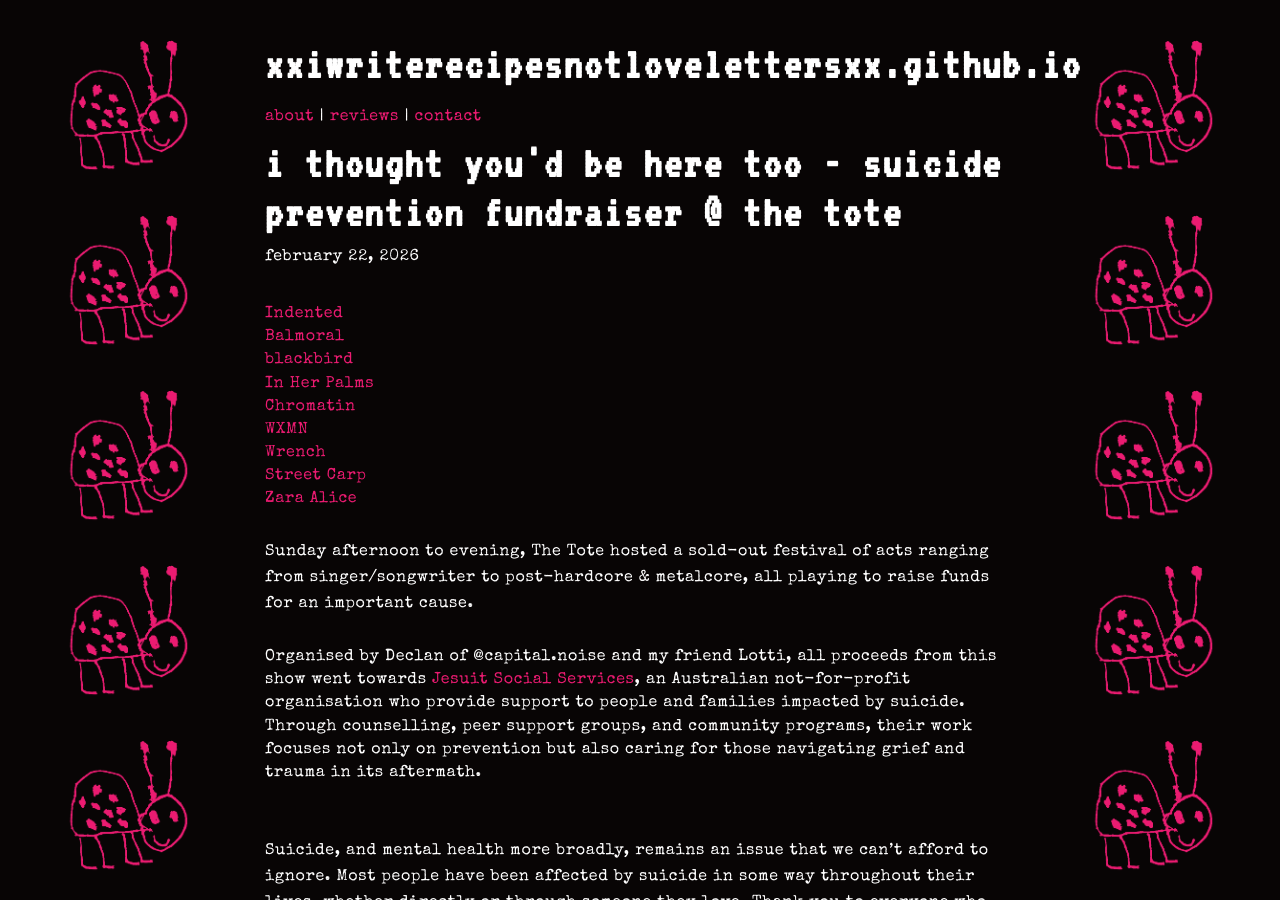
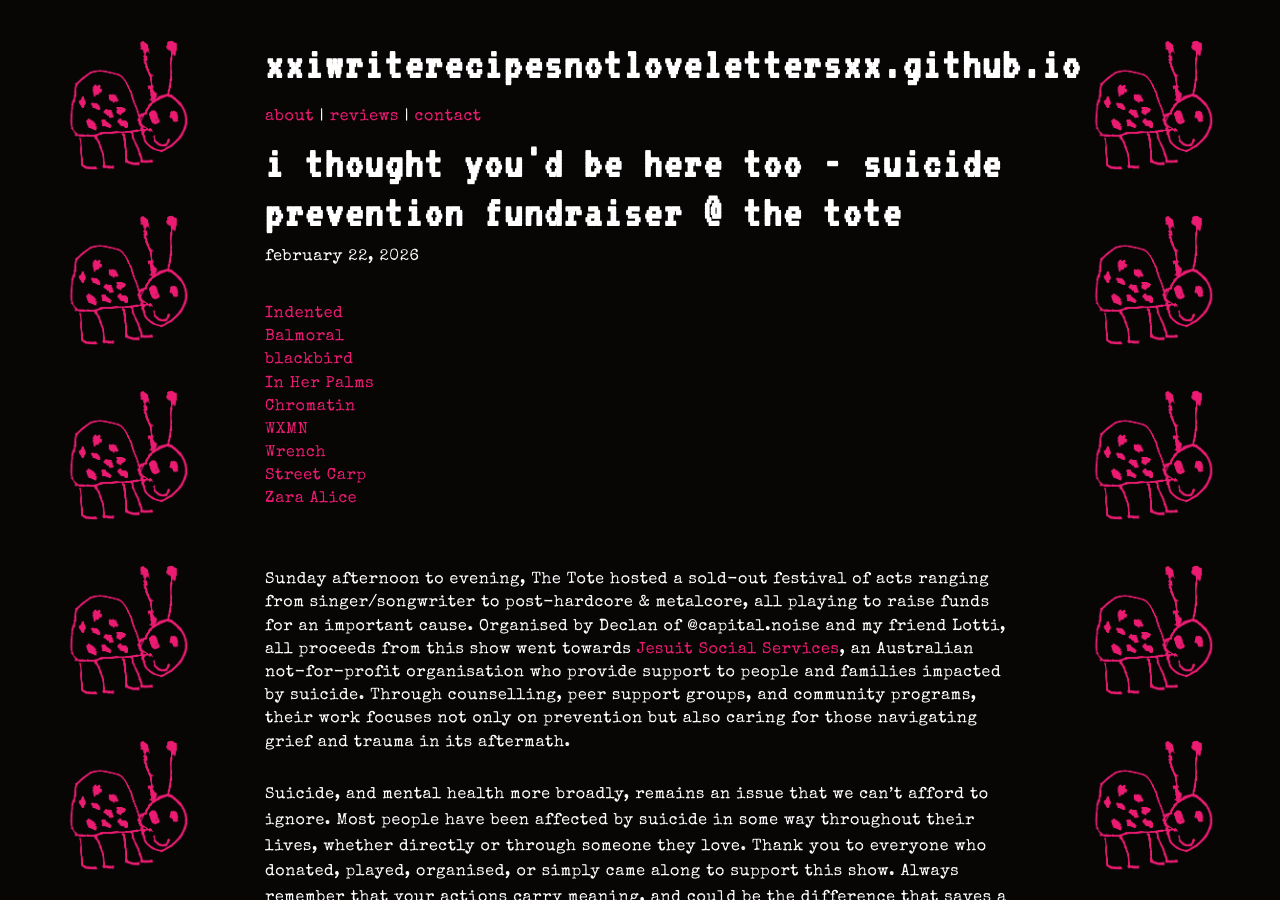
Before and after one commit to xxiwriterecipesnotlovelettersxx/xxiwriterecipesnotlovelettersxx.github.io, a Jekyll site: the page built from _posts/2026-02-22-i-thought-youd-be-here-too-fundraiser-at-the-tote.md, in a window 1280 px wide and 900 px high. Built offline with Jekyll 4.4.1, drawn with Linux system fonts in a browser that asks for light colours.

Commit message:
Update 2026-02-22-i-thought-youd-be-here-too-fundraiser-at-the-tote.md

```diff
--- a/_posts/2026-02-22-i-thought-youd-be-here-too-fundraiser-at-the-tote.md
+++ b/_posts/2026-02-22-i-thought-youd-be-here-too-fundraiser-at-the-tote.md
@@ -27,13 +27,10 @@ thumbnail: /images/jordanguitarclose1.JPG
 <a href="https://linktr.ee/zaraalice?utm_source=linktree_profile_share&ltsid=b83ae58a-e291-444c-9635-872c29d80cc3">Zara Alice</a>
 </p>
 <br>
-Sunday afternoon to evening, The Tote hosted a sold-out festival of acts ranging from singer/songwriter to post-hardcore & metalcore, all playing to raise funds for an important cause.
-<br>
 <br>
 <p class="show-intro">
-Organised by Declan of @capital.noise and my friend Lotti, all proceeds from this show went towards <a href="https://jss.org.au/">Jesuit Social Services</a>, an Australian not-for-profit organisation who provide support to people and families impacted by suicide. Through counselling, peer support groups, and community programs, their work focuses not only on prevention but also caring for those navigating grief and trauma in its aftermath.
+Sunday afternoon to evening, The Tote hosted a sold-out festival of acts ranging from singer/songwriter to post-hardcore & metalcore, all playing to raise funds for an important cause. Organised by Declan of @capital.noise and my friend Lotti, all proceeds from this show went towards <a href="https://jss.org.au/">Jesuit Social Services</a>, an Australian not-for-profit organisation who provide support to people and families impacted by suicide. Through counselling, peer support groups, and community programs, their work focuses not only on prevention but also caring for those navigating grief and trauma in its aftermath.
 </p>
-<br>
 <br>
 Suicide, and mental health more broadly, remains an issue that we can't afford to ignore. Most people have been affected by suicide in some way throughout their lives, whether directly or through someone they love. Thank you to everyone who donated, played, organised, or simply came along to support this show. Always remember that your actions carry meaning, and could be the difference that saves a life.
 
```
